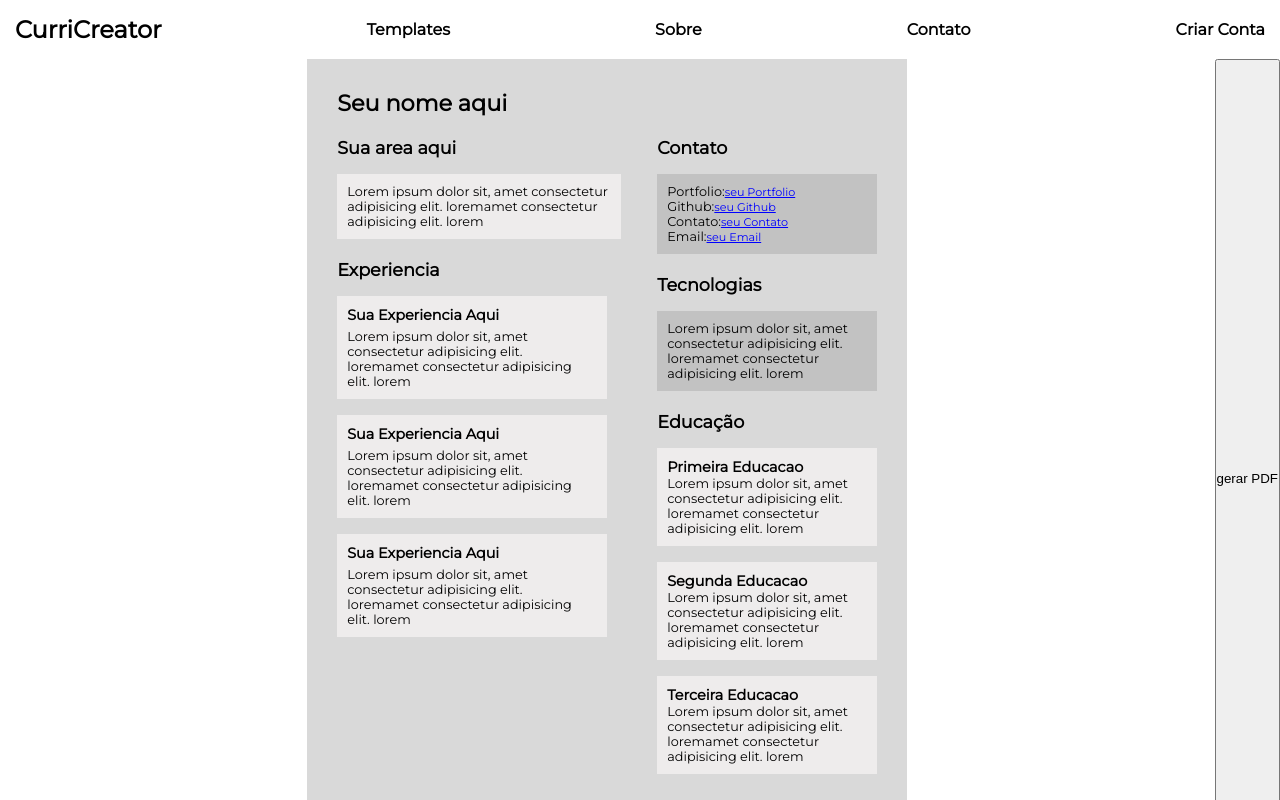
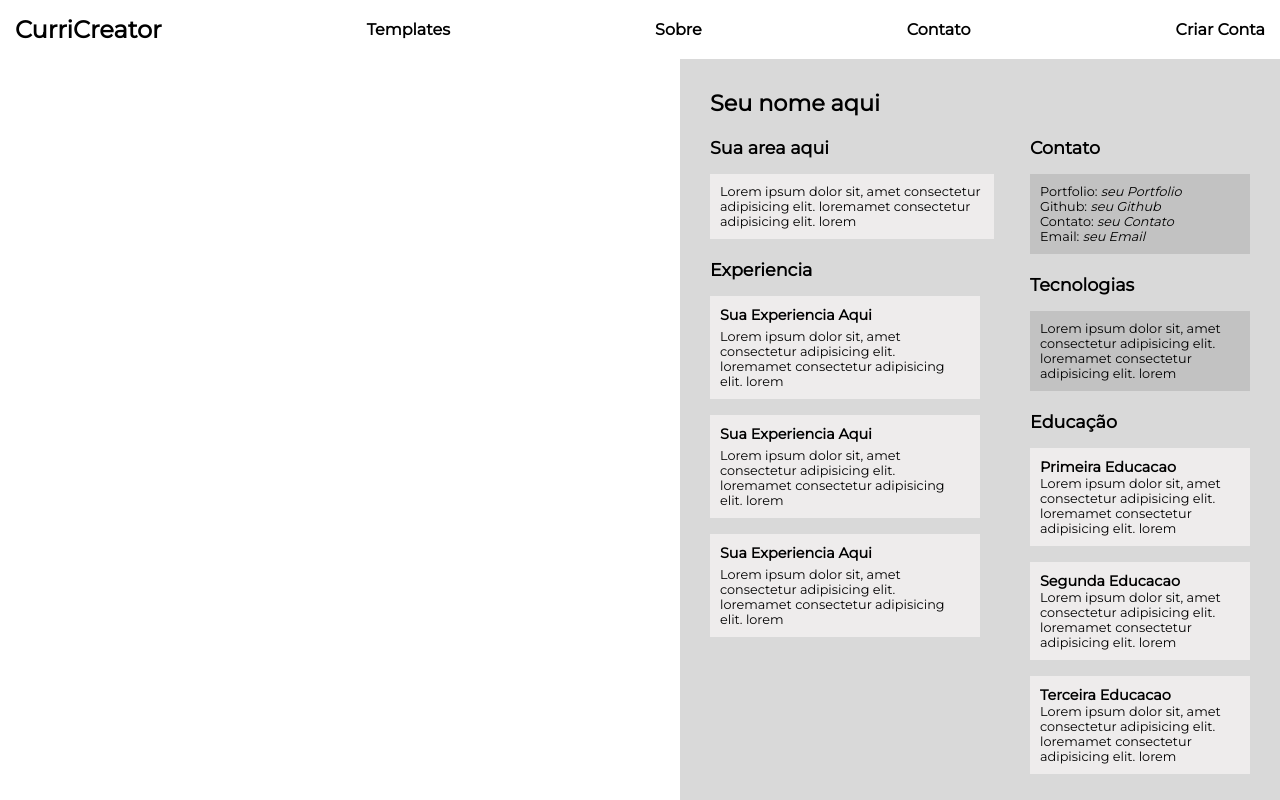
Before and after one commit to Abraao4raujo/CurriCreator, a React (Vite) app: page / in a window 1280 px wide. Shown: the top 800 px of the page. Built offline with nearby package versions, Linux system fonts and the light colour scheme.

Commit message:
creating a style to input and button

```diff
--- a/src/components/Cards/card.css
+++ b/src/components/Cards/card.css
@@ -24,7 +24,7 @@
 }
 
 .paragrafo > a {
-  font-size: 0.7rem;
-  color: blue;
+  text-decoration: none;
+  font-style: italic;
+  color: #000;
 }
-/* cards educação */
--- a/src/components/Curriculo/Curriculo.jsx
+++ b/src/components/Curriculo/Curriculo.jsx
@@ -22,14 +22,13 @@ const Curriculo = () => {
 
   function percorrerElementos(nomeElemento) {
     const teste = document.querySelectorAll(".input_changes");
-    console.log(nomeElemento.target.id);
-    console.log(teste[6].firstChild.innerText.toLowerCase());
 
     for (let i = 0; i < teste.length; i++) {
       teste[i].style.display = "none";
       if (
         teste[i].firstChild.innerText.toLowerCase() == nomeElemento.target.id
       ) {
+        teste[i].children[1].value = nomeElemento.target.innerText;
         teste[i].style.display = "block";
       }
     }
@@ -37,6 +36,7 @@ const Curriculo = () => {
 
   return (
     <>
+      <div className="sheetAndButton">
         <div className="container-sheet">
           <h2 className="tituloNome" id="nome" onClick={percorrerElementos}>
             {dados.nome || "Seu nome aqui"}
@@ -171,7 +171,9 @@ const Curriculo = () => {
                     }
                   />
                   <CardEducacao
-                  nomeCurso={dados.segundaEducacaoTitulo || "segunda educacao"}
+                    nomeCurso={
+                      dados.segundaEducacaoTitulo || "segunda educacao"
+                    }
                     desc={
                       dados.segundaEducacaoDesc ||
                       "Lorem ipsum dolor sit, amet consectetur adipisicing elit. loremamet consectetur adipisicing elit. lorem"
@@ -191,7 +193,10 @@ const Curriculo = () => {
             </div>
           </div>
         </div>
-      <button onClick={generatePDF}>gerar PDF</button>
+        <button className="btnGerarPdf" onClick={generatePDF}>
+          gerar PDF
+        </button>
+      </div>
     </>
   );
 };
--- a/src/components/Curriculo/curriculo.css
+++ b/src/components/Curriculo/curriculo.css
@@ -68,3 +68,14 @@
   font-size: 0.9rem;
   text-transform: capitalize;
 }
+
+.btnGerarPdf {
+  margin-top: 5px;
+  height: 50px;
+  width: auto;
+}
+
+.sheetAndButton {
+  display: flex;
+  flex-direction: column;
+}
--- a/src/components/LinkRede.jsx
+++ b/src/components/LinkRede.jsx
@@ -3,7 +3,8 @@ import React from "react";
 const LinkRede = ({ redeSocial, link }) => {
   return (
     <p className="paragrafo">
-      {redeSocial}:<a href={link}>{link}</a>
+      {redeSocial}:
+      <a href={link}> {link}</a>
     </p>
   );
 };
--- /dev/null
+++ b/src/components/Tools/Tools.css
@@ -0,0 +1,13 @@
+.input_changes label {
+  font-size: 1.2rem;
+  font-family: "Montserrat", sans-serif;
+}
+
+.input_changes input {
+  margin: 15px;
+  padding: 5px;
+}
+
+.input_changes {
+  margin: 15px;
+}
--- a/src/components/Tools/Tools.jsx
+++ b/src/components/Tools/Tools.jsx
@@ -1,6 +1,7 @@
 import React, { useContext } from "react";
 import { UserContext } from "../../GlobalContext";
 import BlocoDeFerramenta from "./BlocoDeFerramentas";
+import "./Tools.css";
 
 const Tools = () => {
   const dados = useContext(UserContext);
```
Lines whose indentation alone changed are shown as unchanged.
